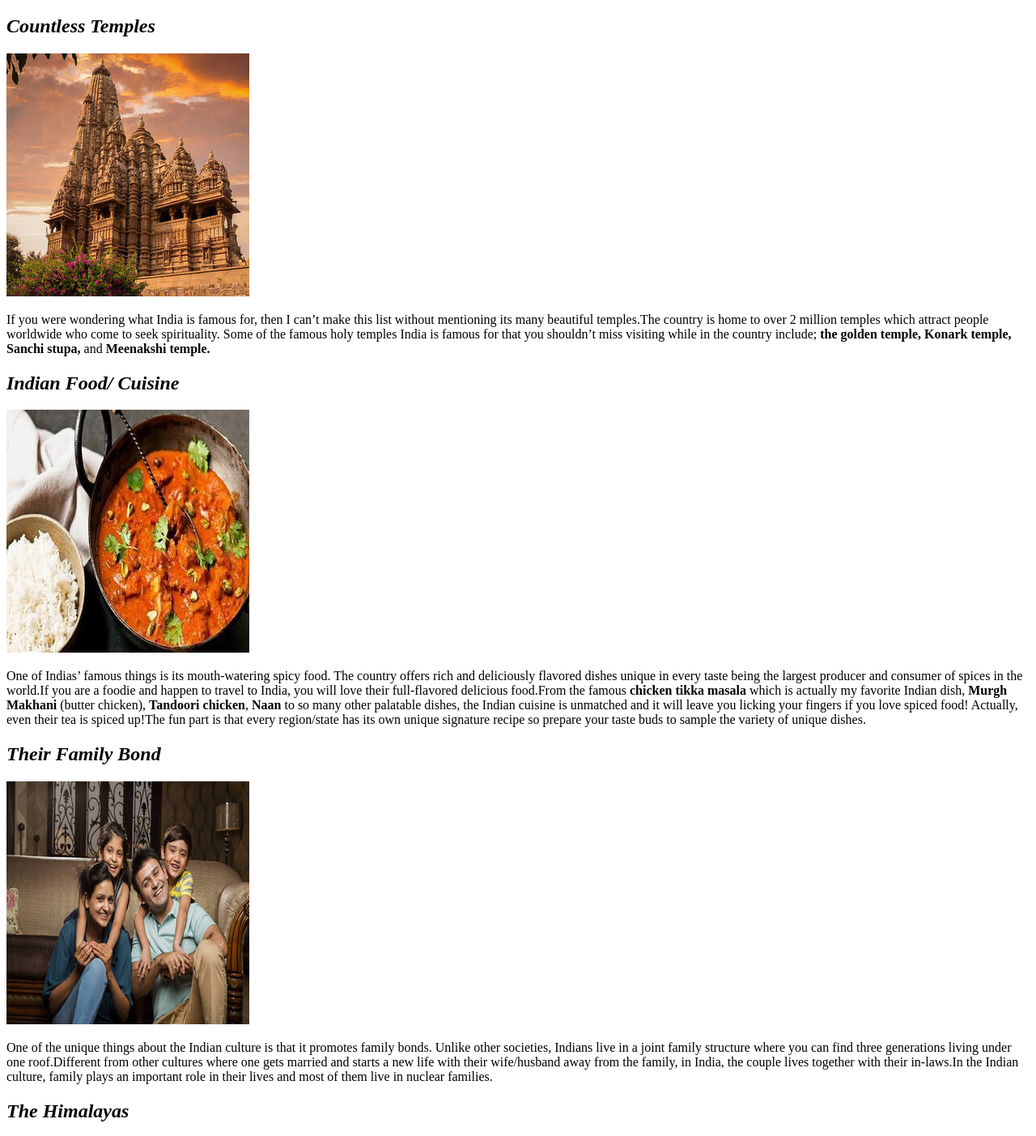
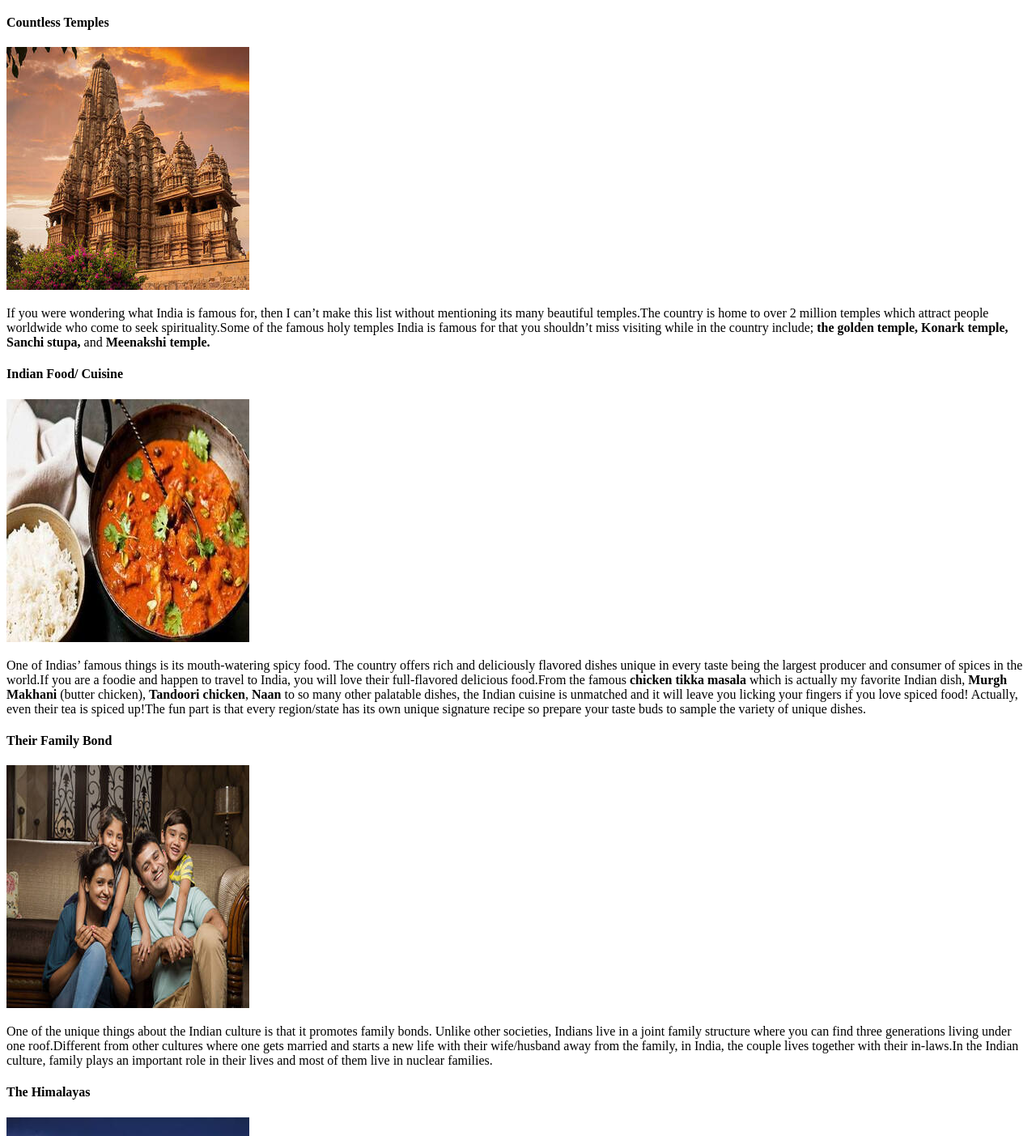
Before and after one commit to spatil62/Project-1, a plain HTML site: page India.html in a window 1280 px wide. Shown: the part 649-2052 px from the top of the page at 81% size. Drawn offline with Linux system fonts and the light colour scheme.

Commit message:
indentation changes

```diff
--- a/India.html
+++ b/India.html
@@ -8,28 +8,25 @@
     <nav>
       <ul>
         <li><a href="index.html" title="Novel Summary">Novel</a></li>
-        <li><a href="Resume.html" title="Second Page">Resume</a></li>
-        <li><a href="India.html" title="Country">Place</a></li>
+        <li><a href="resume.html" title="Second Page">Resume</a></li>
+        <li><a href="india.html" title="Country">India</a></li>
       </ul>
     </nav>
     <h1>Incredible India</h1>
     <iframe width="490" height="360" src="https://www.youtube.com/embed/77czO8sxABI" title="INCREDIBLE INDIA | by India & You" allow="accelerometer; autoplay; clipboard-write; encrypted-media; gyroscope; picture-in-picture" allowfullscreen></iframe>
-
     <p>One of the oldest civilisations in the world, India is a mosaic of multicultural experiences. With a rich heritage and myriad attractions, the country is among the most popular tourist destinations in the world. It covers an area of 32, 87,263 sq. km, extending from the snow-covered Himalayan heights to the tropical rain forests of the south. As the 7th largest country in the world, India stands apart from the rest of Asia, marked off as it is by mountains and the sea, which give the country a distinct geographical entity.</p>
     <h1>Popular In India</h1>
-    <h2><em>Countless Temples</em></h2>
+    <h4>Countless Temples</h4>
     <img src="temple.jpg" alt="Temples">
-      <p>If you were wondering what India is famous for, then I can’t make this list without mentioning its many beautiful temples.The country is home to over 2 million temples which attract people worldwide who come to seek spirituality.
-Some of the famous holy temples India is famous for that you shouldn’t miss visiting while in the country include; <strong>the golden temple, Konark temple, Sanchi stupa,</strong> and <strong>Meenakshi temple.</strong></p>
-    <h2><em>Indian Food/ Cuisine</em></h2>
+    <p>If you were wondering what India is famous for, then I can’t make this list without mentioning its many beautiful temples.The country is home to over 2 million temples which attract people worldwide who come to seek spirituality.Some of the famous holy temples India is famous for that you shouldn’t miss visiting while in the country include; <strong>the golden temple, Konark temple, Sanchi stupa,</strong> and <strong>Meenakshi temple.</strong></p>
+    <h4>Indian Food/ Cuisine</h4>
     <img src="butterchicken.jpg" alt="Food">
     <p>One of Indias’ famous things is its mouth-watering spicy food. The country offers rich and deliciously flavored dishes unique in every taste being the largest producer and consumer of spices in the world.If you are a foodie and happen to travel to India, you will love their full-flavored delicious food.From the famous <strong>chicken tikka masala</strong> which is actually my favorite Indian dish, <strong>Murgh Makhani</strong> (butter chicken), <strong>Tandoori chicken</strong>, <strong>Naan</strong> to so many other palatable dishes, the Indian cuisine is unmatched and it will leave you licking your fingers if you love spiced food! Actually, even their tea is spiced up!The fun part is that every region/state has its own unique signature recipe so prepare your taste buds to sample the variety of unique dishes.</p>
-     <h2><em>Their Family Bond</em></h2>
-      <img src="family.jpg" alt="Familybond">
-      <p>One of the unique things about the Indian culture is that it promotes family bonds. Unlike other societies, Indians live in a joint family structure where you can find three generations living under one roof.Different from other cultures where one gets married and starts a new life with their wife/husband away from the family, in India, the couple lives together with their in-laws.In the Indian culture, family plays an important role in their lives and most of them live in nuclear families.</p>
-  <h2><em>The Himalayas</em></h2>
-      <img src="himalayas.jpg" alt="Himalayas">
-      <p>The Himalayas are a beautiful mountain range in <strong>South Asia</strong> that stretches across six countries, including India especially the northeastern portion of the country.The Indian Himalayan Region spans 11 Indian states and union territories and is an important <strong>landmark in Asia</strong> that attracts adventurous tourists.It might be shared among a number of countries but India has the most share of the Himalayas covering about 460000 km which constitutes 16.2% of the country’s total geographical area.</p>
-
-    </body>
+    <h4>Their Family Bond</h4>
+    <img src="family.jpg" alt="Familybond">
+    <p>One of the unique things about the Indian culture is that it promotes family bonds. Unlike other societies, Indians live in a joint family structure where you can find three generations living under one roof.Different from other cultures where one gets married and starts a new life with their wife/husband away from the family, in India, the couple lives together with their in-laws.In the Indian culture, family plays an important role in their lives and most of them live in nuclear families.</p>
+    <h4>The Himalayas</h4>
+    <img src="himalayas.jpg" alt="Himalayas">
+    <p>The Himalayas are a beautiful mountain range in <strong>South Asia</strong> that stretches across six countries, including India especially the northeastern portion of the country.The Indian Himalayan Region spans 11 Indian states and union territories and is an important <strong>landmark in Asia</strong> that attracts adventurous tourists.It might be shared among a number of countries but India has the most share of the Himalayas covering about 460000 km which constitutes 16.2% of the country’s total geographical area.</p>
+  </body>
 </html>
```
Also changed, not shown: Resume.html (+5 -13 lines), index.html (+3 -4 lines).
